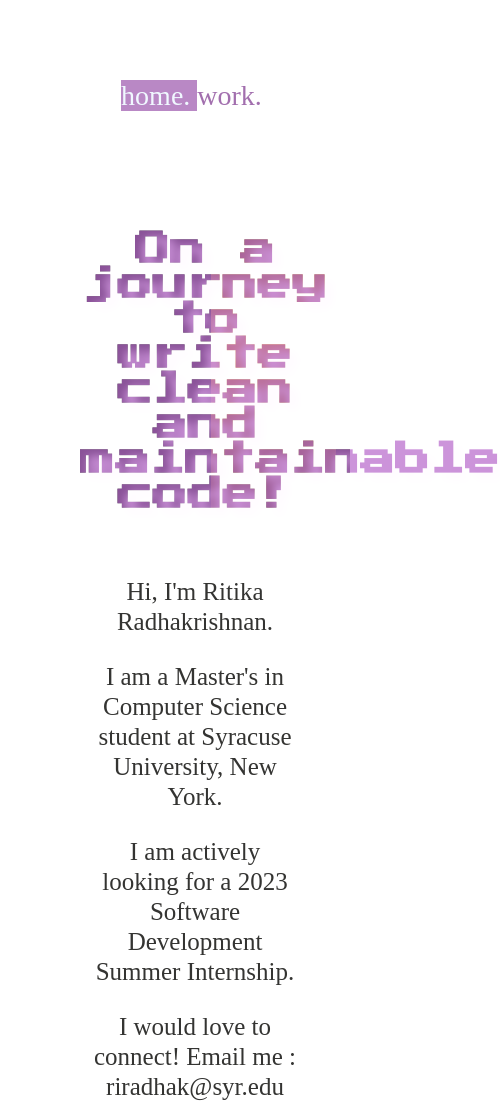
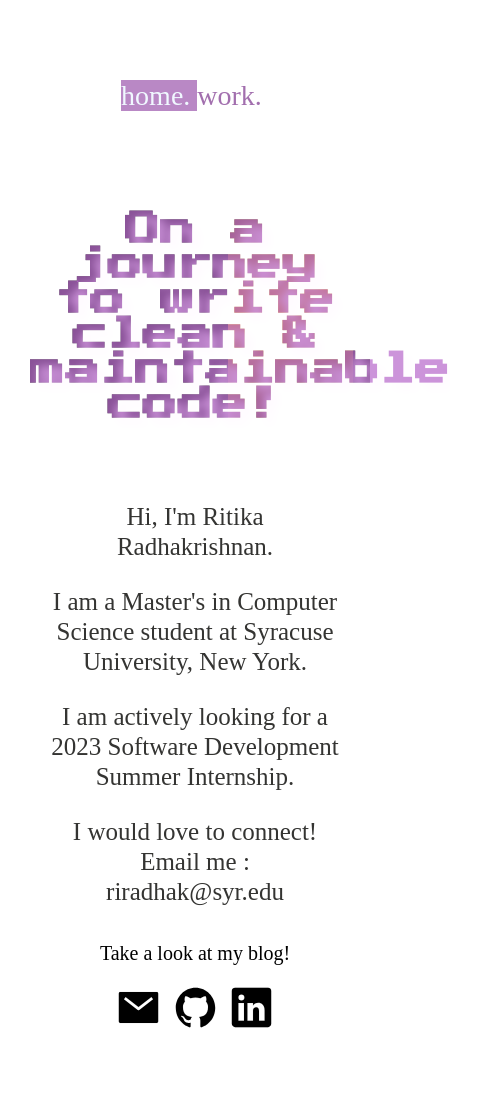
Before and after one commit to ritikaradhakrishnan/ritikaradhakrishnan.github.io, a plain HTML site: page index.html in a window 390 px wide. Shown: the top 1115 px of the page, 500 px wide, since content can reach past the window. After the commit the page ends 1090 px from the top, so only its background shows below. Drawn offline with nearby package versions, Linux system fonts and the light colour scheme.

Commit message:
fixed media queries

```diff
--- a/index.html
+++ b/index.html
@@ -21,7 +21,7 @@
         <li><a class="active">home.&nbsp;</a></li>
         <li><a href="about.html">work.&nbsp;</a></li>
       </ul>
-      <h1>On a journey to write clean and maintainable code!</h1>
+      <h1>On a journey to write clean & maintainable code!</h1>
       <div class= "myDiv">
         <p>Hi, I'm Ritika Radhakrishnan.</p>
 <p>I am a Master's in Computer Science student at Syracuse University, New York.</p>
--- a/styles/index.css
+++ b/styles/index.css
@@ -16,8 +16,8 @@ h1 {
   */
   text-shadow: 8px 7px 10px rgb(255, 251, 255);
   text-align: center;
-  padding: 100px 20px 40px 40px;
-  margin: 10px 40px;
+  padding: 70px 10px 40px 10px;
+  margin: 10px 20px;
   font-size: 35px;
   font-family: 'Press Start 2P', cursive;
   /* font-family: "Lucida Console", Courier, monospace; */
@@ -97,7 +97,12 @@ h1 {
     background-position: bottom right;
   }
 }
-
+@media only screen and (max-width: 1000px) {
+  h1 {
+    text-align: center;
+      margin: 20px 20px;
+  }
+}
 /* this was My Blog Enteries:
 h2{
   margin: 0;
@@ -138,6 +143,15 @@ content a{
   font-weight: 500;
   line-height: 1.2;
 
+}
+
+
+@media only screen and (max-width: 1000px) {
+  .myDiv {
+    text-align: center;
+    margin: 5px 5px;
+    padding: 5px 5px;
+  }
 }
 
 .blogDiv {
@@ -247,3 +261,11 @@ content a{
   text-decoration: none;
   color: grey;
 }
+
+@media only screen and (max-width: 1000px) {
+  .socialDiv {
+    text-align: center;
+    margin: 80px 20px;
+    padding: 50px 1px;
+  }
+}
```
Also changed, not shown: styles/about.css (+12 -1 lines).
